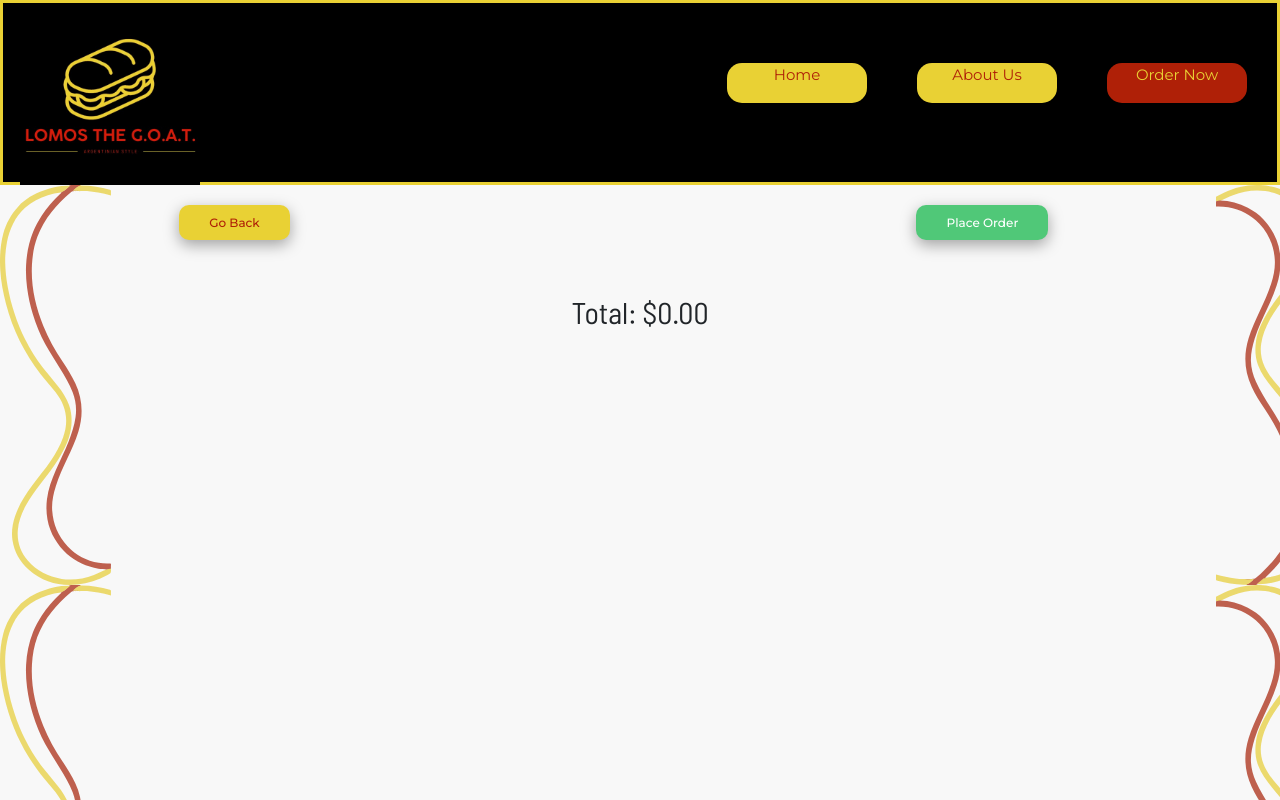
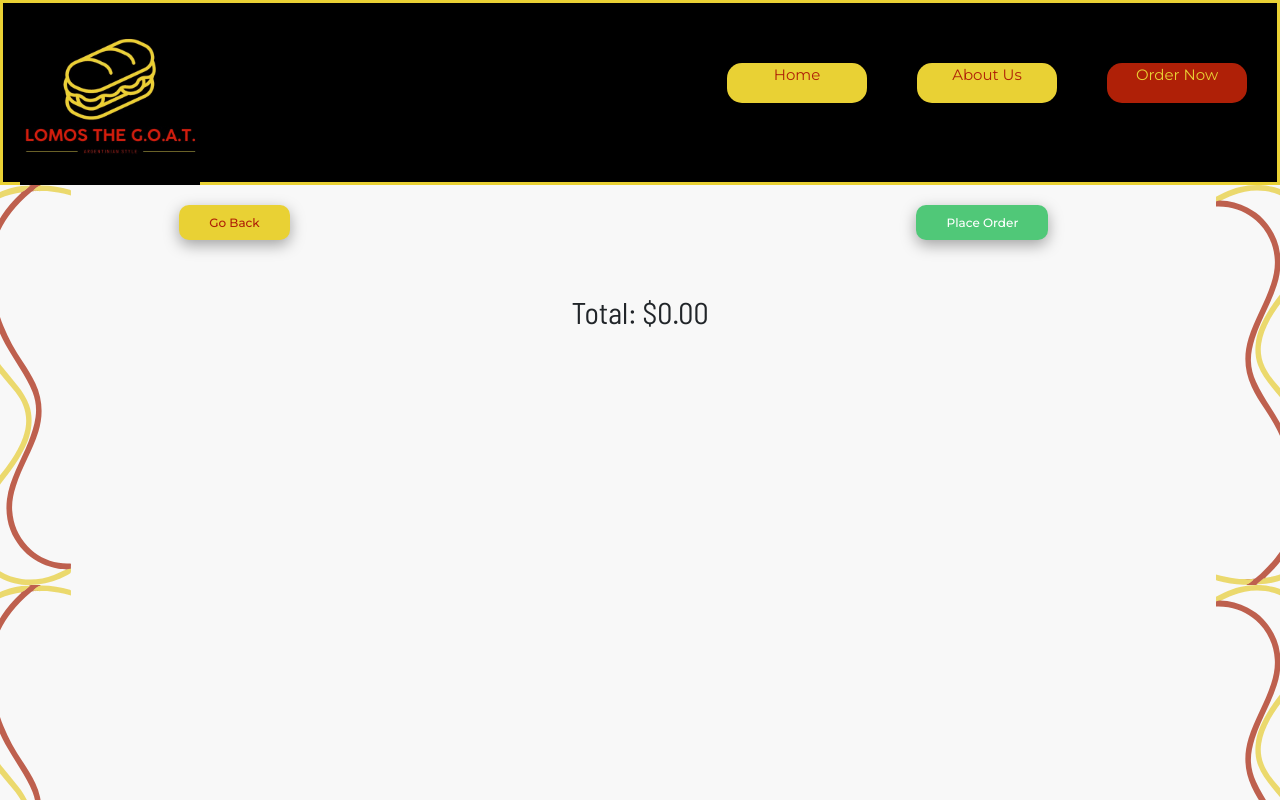
Before and after one commit to JorgeLG87/Lomos-the-G.O.A.T, a React (Vite) app: page /showcart in a window 1280 px wide. Built offline with nearby package versions, Linux system fonts and the light colour scheme; the HTML template or start-up script is replaced by a standard one.

Commit message:
Working in the CSS.

```diff
--- a/src/Components/ShowCart.css
+++ b/src/Components/ShowCart.css
@@ -169,7 +169,8 @@
         position: absolute;
         display: flex;
         flex-direction: column;
-        margin-left: -10%;
+        /* margin-left: -10%; */
+        left: -40px;
         z-index: -1;
 }
 
@@ -179,8 +180,6 @@
     flex-direction: column;
     margin-left: 85%;
     overflow: hidden;
-    /* background: tra; */
-    /* border: 1px solid black; */
 }
 
 /* .side-border-right2 {
```
